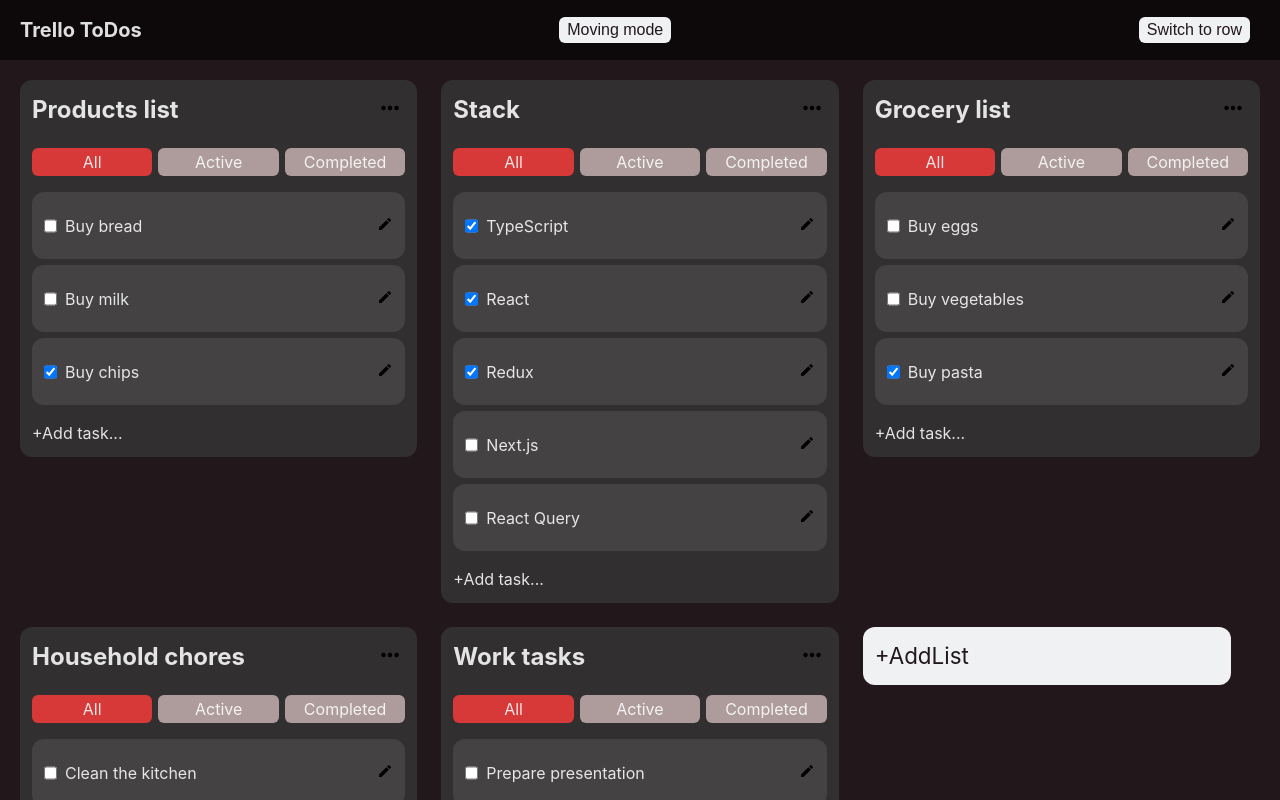
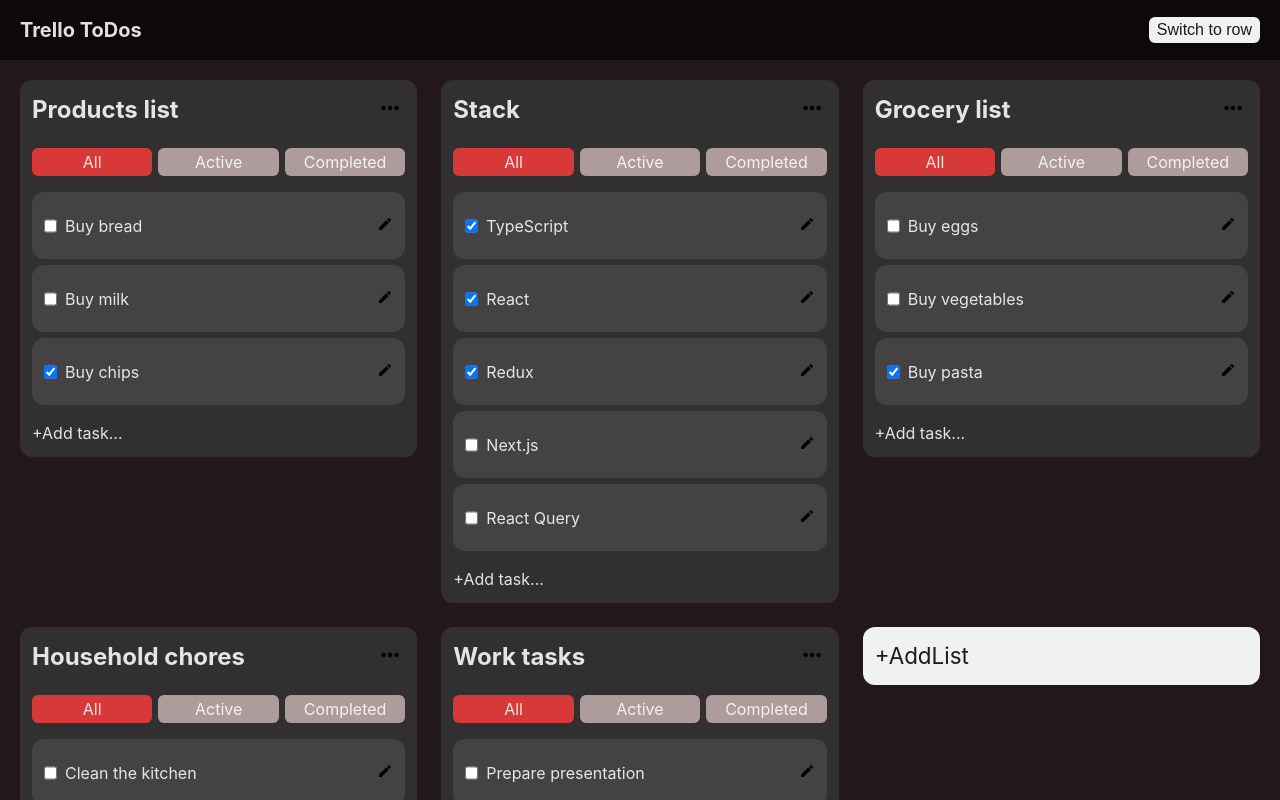
Before and after one commit to 0RomanShevchuk0/ToDoRemake, a React (Vite) app: page / in a window 1280 px wide. Shown: the top 800 px of the page. Built offline with nearby package versions, Linux system fonts and the light colour scheme.

Commit message:
adaptive

```diff
--- a/src/App.tsx
+++ b/src/App.tsx
@@ -14,7 +14,9 @@ const App: FC = () => {
     <TodoList key={l.id} id={l.id} tasks={l.tasks} name={l.name} />
   ))
 
-  const [isGrid, setIsGrid] = useState<boolean>(true)
+  const [isGrid, setIsGrid] = useState<boolean>(
+    localStorage.getItem("view") === "flex" ? false : true
+  )
 
   return (
     <div className={styles.app}>
--- a/src/components/Header.tsx
+++ b/src/components/Header.tsx
@@ -1,8 +1,11 @@
-import { FC } from "react"
+import { FC, useEffect, useState } from "react"
 import { useSelector } from "react-redux"
 import { useActions } from "../hooks/useActions"
 import { RootStateType } from "../redux/store"
 import styles from "../styles/Header.module.scss"
+import { FaGripHorizontal, FaGripVertical } from "react-icons/fa"
+import { TbHandMove } from "react-icons/tb"
+import { ImCheckmark2 } from "react-icons/im"
 
 type HeaderPropsType = {
   isGrid: boolean
@@ -14,25 +17,55 @@ const Header: FC<HeaderPropsType> = ({ isGrid, setIsGrid }) => {
   const isMobileMovingMode = useSelector(
     (state: RootStateType) => state.DraggingState.isMobileMovingMode
   )
+  const [isDesktop, setIsDesktop] = useState(window.innerWidth > 1024 ? true : false)
+
+  useEffect(() => {
+    function handleResize() {
+      if (window.innerWidth > 1024) {
+        setIsDesktop(true)
+      } else {
+        setIsDesktop(false)
+      }
+    }
+    window.addEventListener("resize", handleResize)
+    return () => window.removeEventListener("resize", handleResize)
+  }, [])
+
   function handleMobileMovingMode() {
     setEditingList(null)
     setEditingTask(null)
     setIsMobileMovingMode(true)
   }
+  function handleViewChange() {
+    localStorage.setItem("view", isGrid ? "flex" : "grid")
+    setIsGrid(!isGrid)
+  }
 
   return (
     <header className={styles.header}>
       <h3>Trello ToDos</h3>
+      {isDesktop ? (
+        <>
+          <button onClick={handleViewChange}>
+            Switch to {isGrid ? "row" : "grid"}
+          </button>
+        </>
+      ) : (
+        <div className={styles.mobileButtons}>
           {!isMobileMovingMode ? (
-        <button onClick={handleMobileMovingMode}>Moving mode</button>
+            <button onClick={handleMobileMovingMode}>
+              <TbHandMove />
+            </button>
           ) : (
             <button onClick={() => setIsMobileMovingMode(false)}>
-          Exit moving mode
+              <ImCheckmark2 />
             </button>
           )}
-      <button onClick={() => setIsGrid(!isGrid)}>
-        Switch to {isGrid ? "row" : "grid"}
+          <button onClick={handleViewChange}>
+            {isGrid ? <FaGripHorizontal /> : <FaGripVertical />}
           </button>
+        </div>
+      )}
     </header>
   )
 }
--- a/src/components/TodoList.tsx
+++ b/src/components/TodoList.tsx
@@ -44,7 +44,6 @@ const TodoList: FC<IToDoList> = ({ id, tasks, name }) => {
   const taskItems = filteredTasks.map((t) => (
     <Task key={t.id} listId={id} taskId={t.id} name={t.name} isDone={t.isDone} />
   ))
-
   function handleListDragStart() {
     setListStart(id)
   }
--- a/src/styles/AddList.module.scss
+++ b/src/styles/AddList.module.scss
@@ -1,8 +1,8 @@
 @use "./variables" as v;
 
 .addList {
+	min-width: 360px;
 	cursor: pointer;
-	width: 23rem;
 	font-size: 1.4rem;
 	padding: 12px;
 	border-radius: 12px;
--- a/src/styles/Header.module.scss
+++ b/src/styles/Header.module.scss
@@ -12,6 +12,7 @@
 	align-items: center;
 	padding: 0px 20px;
 	background: rgb(0, 0, 0, 0.6);
+	box-sizing: border-box;
 
 	h3 {
 		font-size: 20px;
@@ -23,7 +24,6 @@
 		border-radius: 6px;
 		border: none;
 		outline: none;
-		margin-right: 50px;
 		padding: 4px 8px;
 		font-size: 16px;
 		transition: .2s;
@@ -31,5 +31,22 @@
 		&:hover {
 			background-color: v.$text-color;
 		}
+
+		svg {
+			font-size: 20px;
+		}
 	}
 }
+
+.mobileButtons {
+	display: flex;
+	gap: 16px;
+}
+
+// @media (max-width: 800px) {
+// 	.header {
+// 		button {
+// 			padding: 0px 4px;
+// 		}
+// 	}
+// }
--- a/src/styles/ToDoList.module.scss
+++ b/src/styles/ToDoList.module.scss
@@ -2,7 +2,6 @@
 
 .toDoList {
 	min-width: 360px;
-	// max-width: 500px;
 	position: relative;
 	flex-shrink: 0;
 	padding: 12px;
@@ -35,6 +34,14 @@
 						color: rgb(169, 166, 166);
 					}
 				}
+			}
+		}
+	}
+	@media (max-width: 1024px) {
+		.buttons {
+			button {}
+			&:hover {
+				color: red;
 			}
 		}
 	}
--- a/src/styles/common.scss
+++ b/src/styles/common.scss
@@ -1,5 +1,4 @@
 @use "./variables" as v;
-
 
 button {
 	cursor: pointer;
@@ -15,6 +14,13 @@ button {
 		color: rgb(169, 166, 166);
 	}
 }
+@media (max-width: 1024px) {
+	.button-without-background {
+		&:hover {
+			color: inherit;
+		}
+	}
+}
 
 .x-mark {
 	font-size: 18px;
```
Lines whose indentation alone changed are shown as unchanged.
